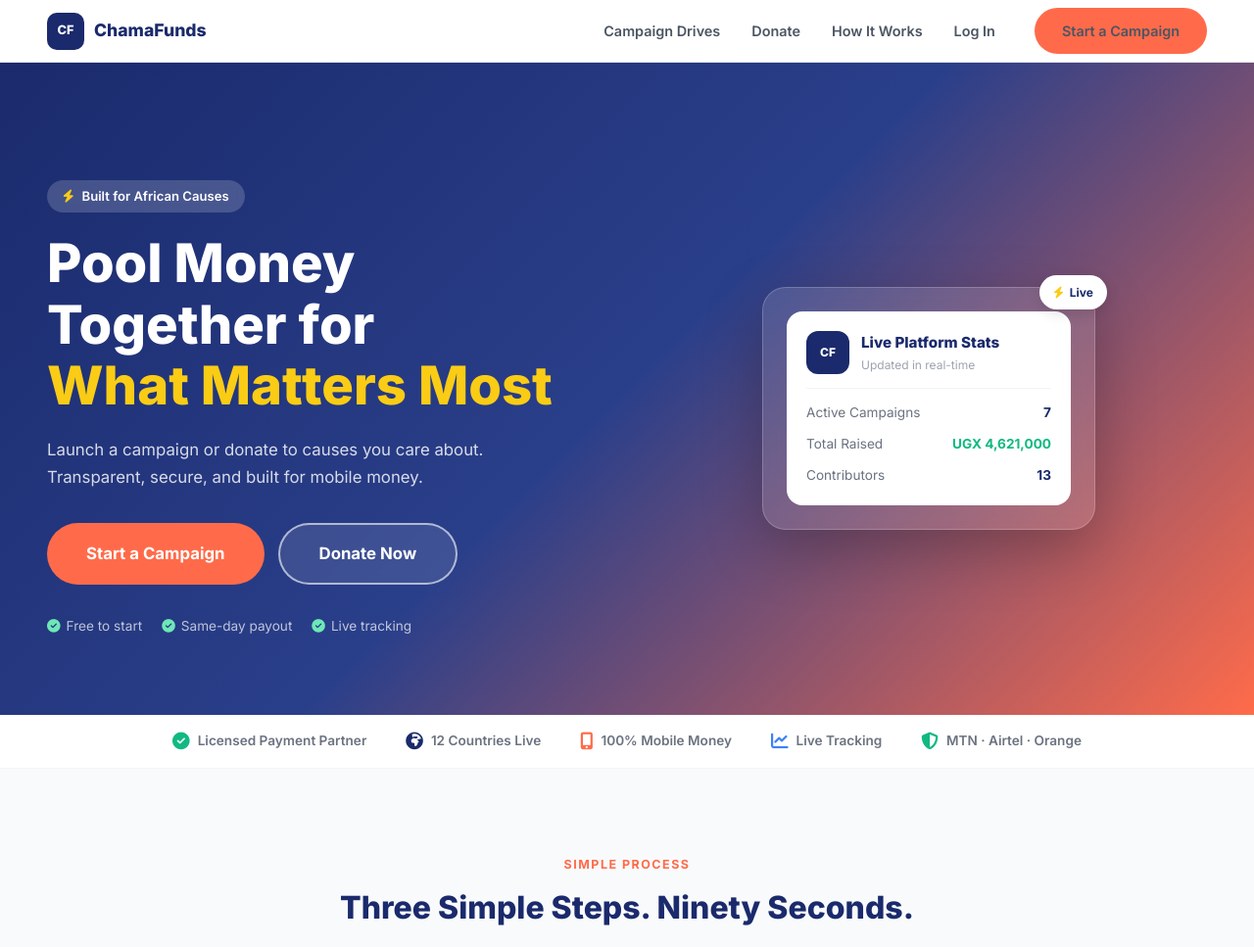
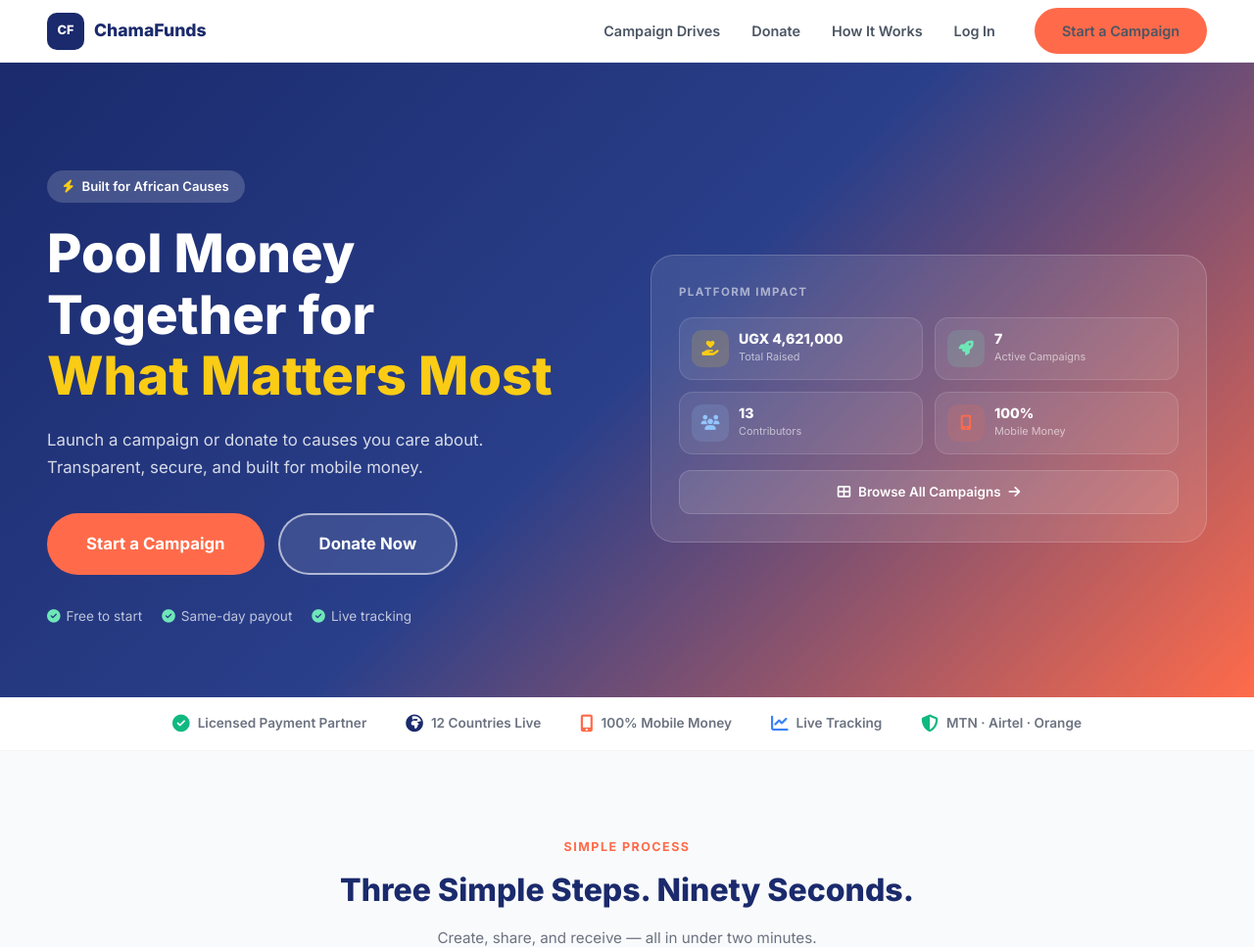
Before and after one commit to kakebetechnologies/sedufunds, a PHP site: page /chama/ in a window 1280 px wide. Shown: the top 967 px of the page at 98% size. Run offline with PHP 8.4, Linux system fonts and the light colour scheme; data comes from the database, SQL or seed files in the repository.

Commit message:
updates on index and responsivements

```diff
--- a/chama/css/style.css
+++ b/chama/css/style.css
@@ -312,11 +326,66 @@
   background: linear-gradient(135deg, var(--navy) 0%, #2a3f8a 50%, var(--coral) 100%);
   color: var(--white);
 }
+.hero-section { padding: 110px 0 72px; }
 .hero-badge {
   display: inline-flex; align-items: center; gap: 8px;
   background: rgba(255,255,255,.18); backdrop-filter: blur(4px);
   padding: 6px 16px; border-radius: 99px; font-size: .82rem; font-weight: 600;
   margin-bottom: 20px;
+}
+/* Two-col hero grid */
+.hero-inner {
+  display: grid;
+  grid-template-columns: 1fr 1fr;
+  gap: 48px;
+  align-items: center;
+}
+.hero-cta-row {
+  display: flex; flex-wrap: wrap; gap: 14px; margin-bottom: 32px;
+}
+.hero-trust-row {
+  display: flex; flex-wrap: wrap; gap: 20px;
+  font-size: .85rem; color: rgba(255,255,255,.7);
+}
+/* Impact panel */
+.hero-panel {
+  background: rgba(255,255,255,.1);
+  backdrop-filter: blur(10px);
+  border: 1px solid rgba(255,255,255,.18);
+  border-radius: 24px;
+  padding: 28px;
+}
+.hero-panel-label {
+  font-size: .72rem; font-weight: 700; letter-spacing: .12em;
+  text-transform: uppercase; color: rgba(255,255,255,.55); margin-bottom: 16px;
+}
+.hero-stat-grid {
+  display: grid; grid-template-columns: 1fr 1fr; gap: 12px;
+}
+.hero-stat-tile {
+  display: flex; align-items: center; gap: 10px;
+  background: rgba(255,255,255,.08); border-radius: 14px;
+  padding: 12px; border: 1px solid rgba(255,255,255,.12);
+}
+.hero-stat-icon {
+  width: 38px; height: 38px; border-radius: 10px; flex-shrink: 0;
+  display: flex; align-items: center; justify-content: center; font-size: .95rem;
+}
+.hero-stat-value { font-size: .88rem; font-weight: 800; color: #fff; line-height: 1.2; word-break: break-all; }
+.hero-stat-label { font-size: .68rem; color: rgba(255,255,255,.6); margin-top: 2px; }
+.hero-panel-link {
+  display: flex; align-items: center; justify-content: center; gap: 8px;
+  margin-top: 16px; padding: 11px; background: rgba(255,255,255,.1);
+  border-radius: 12px; color: #fff; font-size: .84rem; font-weight: 600;
+  border: 1px solid rgba(255,255,255,.15); transition: background .2s;
+}
+.hero-panel-link:hover { background: rgba(255,255,255,.2); }
+
+/* ── Home Campaigns Grid ────────────────────────────────────── */
+.home-campaigns-grid {
+  display: grid;
+  grid-template-columns: repeat(4, 1fr);
+  gap: 20px;
 }
 
 /* ── Trust Badge Bar ────────────────────────────────────────── */
--- a/chama/includes/header.php
+++ b/chama/includes/header.php
@@ -72,6 +72,10 @@
 <div class="mobile-menu-overlay" id="menuOverlay"></div>
 <div class="mobile-menu" id="mobileMenu">
   <button class="mobile-menu-close" id="menuClose"><i class="fas fa-times"></i></button>
+  <a href="<?= BASE ?>/index.php" class="mobile-menu-brand">
+    <div class="navbar-logo" style="width:34px;height:34px;font-size:.75rem;">CF</div>
+    <span style="font-weight:800;color:var(--navy);font-size:1rem;">ChamaFunds</span>
+  </a>
   <a href="<?= BASE ?>/campaign-drives.php">Campaign Drives</a>
   <a href="<?= BASE ?>/donate.php">Donate</a>
   <a href="<?= BASE ?>/index.php#how-it-works">How It Works</a>
@@ -83,6 +87,6 @@
     <a href="<?= BASE ?>/api/auth.php?action=logout" style="color:#ef4444;">Logout</a>
   <?php else: ?>
     <a href="<?= BASE ?>/login.php">Log In</a>
-    <a href="<?= BASE ?>/create-campaign.php" class="btn btn-primary">Start a Campaign</a>
+    <a href="<?= BASE ?>/create-campaign.php" class="btn btn-primary mobile-menu-cta">Start a Campaign</a>
   <?php endif; ?>
 </div>
--- a/chama/index.php
+++ b/chama/index.php
@@ -11,7 +11,7 @@
 // DB connection status for popup
 $dbConnected = ($conn && !$conn->connect_error);
 
-// Fetch featured / active campaigns for home grid
+// Fetch top 4 most recent active campaigns for home grid
 $featured = $conn->query(
     "SELECT c.*, u.full_name AS campaigner_name,
             ROUND((c.raised_amount / c.goal_amount) * 100, 1) AS pct,
@@ -19,8 +19,8 @@
      FROM campaigns c
      JOIN users u ON c.campaigner_id = u.user_id
      WHERE c.status = 'active'
-     ORDER BY c.is_featured DESC, c.created_at DESC
-     LIMIT 8"
+     ORDER BY c.created_at DESC
+     LIMIT 4"
 );
 
 // Platform stats
@@ -32,60 +32,64 @@
 ?>
 
 <!-- ═══════════════════════════ HERO ═══════════════════════════ -->
-<section class="hero-gradient" style="padding:120px 0 80px;overflow:hidden;margin-top:64px;">
+<section class="hero-gradient hero-section" style="overflow:hidden;margin-top:64px;">
   <div class="container">
-    <div style="display:grid;grid-template-columns:1fr 1fr;gap:48px;align-items:center;">
-      <div>
+    <div class="hero-inner">
+      <div class="hero-copy">
         <div class="hero-badge"><i class="fas fa-bolt" style="color:#facc15"></i> Built for African Causes</div>
-        <h1 style="font-size:clamp(2rem,5vw,3.4rem);font-weight:800;line-height:1.15;color:#fff;margin-bottom:20px;">
+        <h1 style="font-size:clamp(1.8rem,5vw,3.4rem);font-weight:800;line-height:1.15;color:#fff;margin-bottom:20px;">
           Pool Money Together for<br>
           <span style="color:#facc15;">What Matters Most</span>
         </h1>
         <p style="font-size:1.05rem;color:rgba(255,255,255,.82);max-width:480px;line-height:1.7;margin-bottom:32px;">
           Launch a campaign or donate to causes you care about. Transparent, secure, and built for mobile money.
         </p>
-        <div style="display:flex;flex-wrap:wrap;gap:14px;margin-bottom:32px;">
+        <div class="hero-cta-row">
           <a href="/chama/create-campaign.php" class="btn btn-primary btn-lg">Start a Campaign</a>
           <a href="/chama/donate.php" class="btn btn-outline-white btn-lg">Donate Now</a>
         </div>
-        <div style="display:flex;flex-wrap:wrap;gap:20px;font-size:.85rem;color:rgba(255,255,255,.7);">
+        <div class="hero-trust-row">
           <span><i class="fas fa-check-circle" style="color:#6ee7b7;margin-right:6px;"></i>Free to start</span>
           <span><i class="fas fa-check-circle" style="color:#6ee7b7;margin-right:6px;"></i>Same-day payout</span>
           <span><i class="fas fa-check-circle" style="color:#6ee7b7;margin-right:6px;"></i>Live tracking</span>
         </div>
       </div>
-      <!-- Hero stats card -->
-      <div style="display:flex;justify-content:center;">
-        <div style="position:relative;width:100%;max-width:340px;">
-          <div style="background:rgba(255,255,255,.12);backdrop-filter:blur(8px);border-radius:24px;padding:24px;border:1px solid rgba(255,255,255,.2);box-shadow:0 20px 60px rgba(0,0,0,.25);">
-            <div style="background:#fff;border-radius:16px;padding:20px;">
-              <div style="display:flex;align-items:center;gap:12px;border-bottom:1px solid #f3f4f6;padding-bottom:14px;margin-bottom:14px;">
-                <div style="width:44px;height:44px;background:#1A2A6C;border-radius:12px;display:flex;align-items:center;justify-content:center;color:#fff;font-weight:800;font-size:.75rem;">CF</div>
-                <div>
-                  <p style="font-weight:800;color:#1A2A6C;font-size:.95rem;">Live Platform Stats</p>
-                  <p style="font-size:.75rem;color:#9ca3af;">Updated in real-time</p>
-                </div>
-              </div>
-              <div style="display:flex;flex-direction:column;gap:10px;font-size:.85rem;">
-                <div style="display:flex;justify-content:space-between;">
-                  <span style="color:#6b7280;">Active Campaigns</span>
-                  <strong style="color:#1A2A6C;"><?= number_format($activeCampaigns) ?></strong>
-                </div>
-                <div style="display:flex;justify-content:space-between;">
-                  <span style="color:#6b7280;">Total Raised</span>
-                  <strong style="color:#10b981;">UGX <?= number_format($totalRaised) ?></strong>
-                </div>
-                <div style="display:flex;justify-content:space-between;">
-                  <span style="color:#6b7280;">Contributors</span>
-                  <strong style="color:#1A2A6C;"><?= number_format($totalContributors) ?></strong>
-                </div>
-              </div>
+      <!-- Hero impact panel (hidden on small mobile) -->
+      <div class="hero-panel">
+        <p class="hero-panel-label">Platform Impact</p>
+        <div class="hero-stat-grid">
+          <div class="hero-stat-tile">
+            <span class="hero-stat-icon" style="background:rgba(250,204,21,.15);color:#facc15;"><i class="fas fa-hand-holding-heart"></i></span>
+            <div>
+              <p class="hero-stat-value">UGX <?= number_format($totalRaised) ?></p>
+              <p class="hero-stat-label">Total Raised</p>
             </div>
           </div>
-          <div style="position:absolute;top:-12px;right:-12px;background:#fff;border-radius:99px;box-shadow:0 4px 14px rgba(0,0,0,.12);padding:8px 14px;font-size:.75rem;font-weight:700;color:#1A2A6C;display:flex;align-items:center;gap:6px;">
-            <i class="fas fa-bolt" style="color:#facc15;"></i> Live
+          <div class="hero-stat-tile">
+            <span class="hero-stat-icon" style="background:rgba(110,231,183,.15);color:#6ee7b7;"><i class="fas fa-rocket"></i></span>
+            <div>
+              <p class="hero-stat-value"><?= number_format($activeCampaigns) ?></p>
+              <p class="hero-stat-label">Active Campaigns</p>
+            </div>
+          </div>
+          <div class="hero-stat-tile">
+            <span class="hero-stat-icon" style="background:rgba(147,197,253,.15);color:#93c5fd;"><i class="fas fa-users"></i></span>
+            <div>
+              <p class="hero-stat-value"><?= number_format($totalContributors) ?></p>
+              <p class="hero-stat-label">Contributors</p>
+            </div>
+          </div>
+          <div class="hero-stat-tile">
+            <span class="hero-stat-icon" style="background:rgba(255,107,74,.15);color:#FF6B4A;"><i class="fas fa-mobile-alt"></i></span>
+            <div>
+              <p class="hero-stat-value">100%</p>
+              <p class="hero-stat-label">Mobile Money</p>
+            </div>
           </div>
         </div>
+        <a href="/chama/campaign-drives.php" class="hero-panel-link">
+          <i class="fas fa-th-large"></i> Browse All Campaigns <i class="fas fa-arrow-right"></i>
+        </a>
       </div>
     </div>
   </div>
@@ -142,7 +146,7 @@
       <h2 class="section-title">Active Campaign Drives</h2>
       <p class="section-sub">Real campaigns, real people, real impact.</p>
     </div>
-    <div style="display:grid;grid-template-columns:repeat(4,1fr);gap:20px;">
+    <div class="home-campaigns-grid">
       <?php if ($featured && $featured->num_rows > 0): ?>
         <?php while ($c = $featured->fetch_assoc()): ?>
           <?php
@@ -173,7 +177,7 @@
           </a>
         <?php endwhile; ?>
       <?php else: ?>
-        <div style="grid-column:span 4;text-align:center;padding:60px 0;color:#9ca3af;">
+        <div style="grid-column:1/-1;text-align:center;padding:60px 0;color:#9ca3af;">
           <i class="fas fa-rocket" style="font-size:3rem;margin-bottom:16px;display:block;"></i>
           No active campaigns yet. <a href="/chama/create-campaign.php" style="color:#FF6B4A;font-weight:700;">Be the first!</a>
         </div>
```
Also changed, not shown: other parts of chama/css/style.css (+25 -5 lines).
